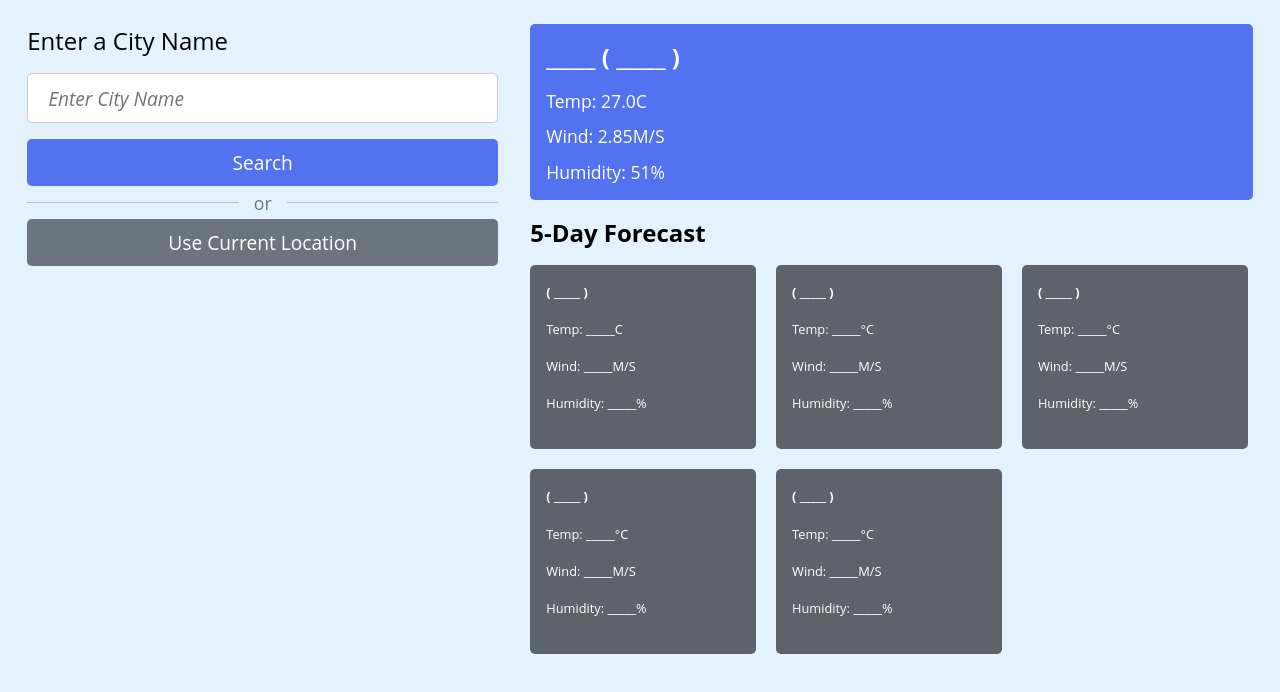
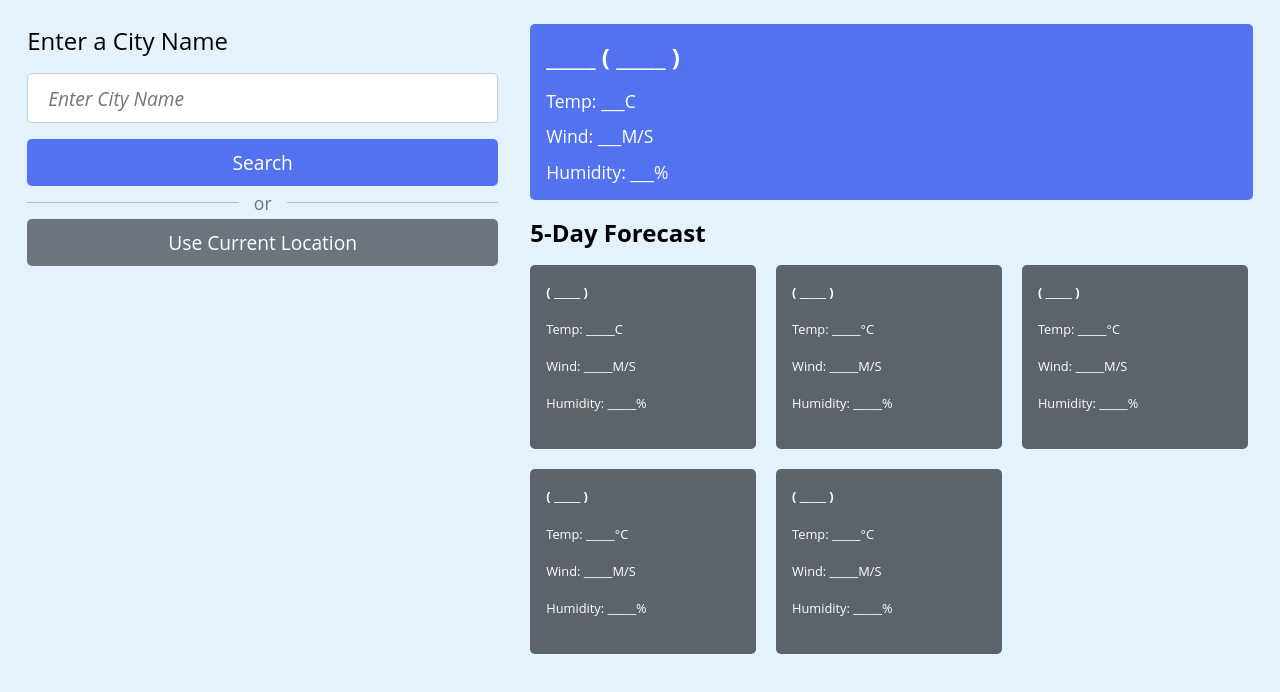
Before and after one commit to Kcfreshz/weather_app, a plain HTML site: page index.html in a window 1280 px wide. Shown: the part 82-774 px from the top of the page. Drawn offline with Linux system fonts and the light colour scheme.

Commit message:
Made some changes in the html

```diff
--- a/index.html
+++ b/index.html
@@ -21,9 +21,9 @@
         <div class="weatherinfo_main">
           <div class="weatherinfo_main-display">
             <h2>_____ <span class="date">( _____ )</span></h2>
-            <div class="weather_data">Temp: 27.0C</div>
-            <div class="weather_data">Wind: 2.85M/S</div>
-            <div class="weather_data">Humidity: 51%</div>
+            <div class="weather_data">Temp: ___C</div>
+            <div class="weather_data">Wind: ___M/S</div>
+            <div class="weather_data">Humidity: ___%</div>
           </div>
           <!-- <div class="weather_description">
             <img
```
